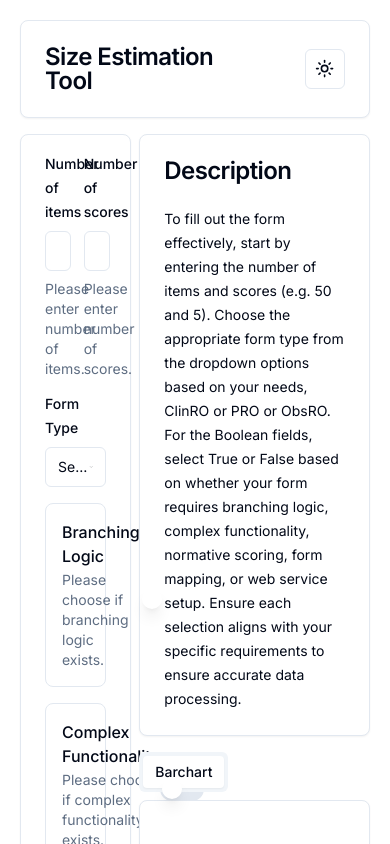
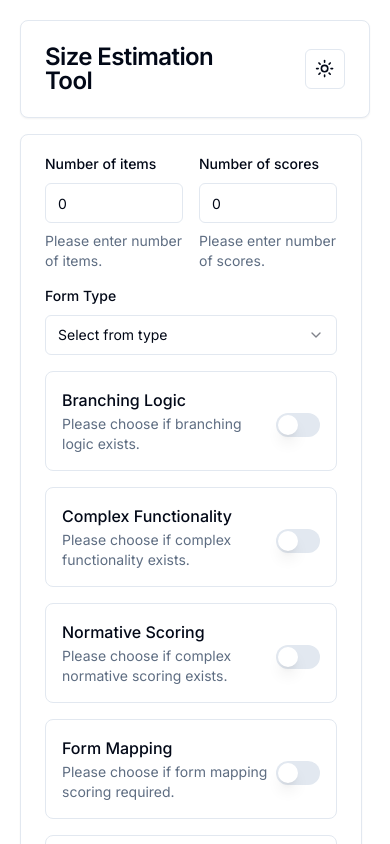
Before and after one commit to thesanimoneyglobal/form-sizing, a Next.js app: page / in a window 390 px wide. Shown: the top 844 px of the page. Built offline with nearby package versions, Linux system fonts and the light colour scheme.

Commit message:
fix build

```diff
--- a/app/page.tsx
+++ b/app/page.tsx
@@ -12,8 +12,7 @@ export default function Page() {
     const {show} = useShowChart()
 
    return <>
-       <main>
-          <div className={'grid grid-cols-3 gap-2'}>
+       <main className={'grid lg:grid-cols-3 grid-cols-1 gap-2'}>
               <section className={'col-span-1'}>
                   <EstimationForm/>
               </section>
@@ -36,7 +35,6 @@ export default function Page() {
                       </Tabs>
                   </div>
               </section>
-          </div>
        </main>
    </>
 }
--- a/components/charts/barchart.tsx
+++ b/components/charts/barchart.tsx
@@ -23,7 +23,7 @@ const chartConfig = {
 
 export function Barchart() {
     return (
-        <Card className="w-[55%]">
+        <Card className="w-[100%] lg:w-[92%] xl:w-[55%]">
             <CardHeader>
                 <CardTitle>Bar Chart</CardTitle>
                 <CardDescription>January - June 2024</CardDescription>
```
